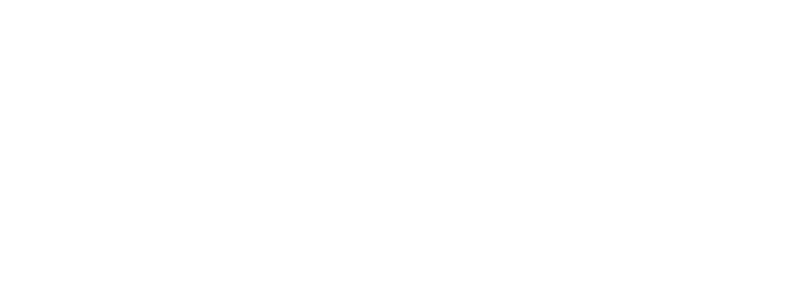
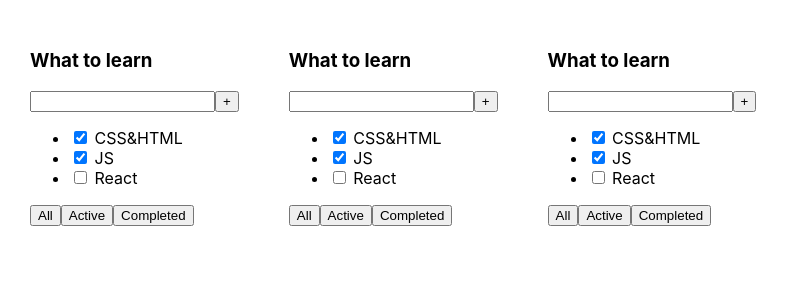
Before and after one commit to DerkachevskyiArtem/Todolist, a React (Create React App) app: page / in a window 1280 px wide. Shown: the top 300 px of the page, without its empty margins (0-789 px from the left). Built offline with nearby package versions, Linux system fonts and the light colour scheme.

Commit message:
Add component Todolist

```diff
--- a/src/App.css
+++ b/src/App.css
@@ -1,38 +1,8 @@
 .App {
-  text-align: center;
+  padding: 30px;
+  display: flex;
 }
 
-.App-logo {
-  height: 40vmin;
-  pointer-events: none;
+.App > div {
+  margin-right: 50px;
 }
-
-@media (prefers-reduced-motion: no-preference) {
-  .App-logo {
-    animation: App-logo-spin infinite 20s linear;
-  }
-}
-
-.App-header {
-  background-color: #282c34;
-  min-height: 100vh;
-  display: flex;
-  flex-direction: column;
-  align-items: center;
-  justify-content: center;
-  font-size: calc(10px + 2vmin);
-  color: white;
-}
-
-.App-link {
-  color: #61dafb;
-}
-
-@keyframes App-logo-spin {
-  from {
-    transform: rotate(0deg);
-  }
-  to {
-    transform: rotate(360deg);
-  }
-}
--- a/src/App.tsx
+++ b/src/App.tsx
@@ -1,13 +1,18 @@
 import React from 'react';
-import logo from './logo.svg';
 import './App.css';
+import {Todolist} from './Todolist';
+
 
 function App() {
   return (
-    <div className="App">
-
-    </div>
+   <div className='App'>
+     <Todolist/>
+     <Todolist/>
+     <Todolist/>
+   </div>
   );
 }
 
+
+
 export default App;
--- /dev/null
+++ b/src/Todolist.tsx
@@ -0,0 +1,23 @@
+import React from "react"
+
+export function Todolist () {
+  return (
+    <div>
+      <h3>What to learn</h3>
+      <div>
+        <input/>
+        <button>+</button>
+        </div>
+        <ul>
+          <li> <input type="checkbox" checked={true} /> <span>CSS&HTML</span></li>
+          <li> <input type="checkbox" checked={true} /> <span>JS</span></li>
+          <li> <input type="checkbox" checked={false} /> <span>React</span></li>
+        </ul>
+        <div>
+          <button>All</button>
+          <button>Active</button>
+          <button>Completed</button>
+          </div>
+    </div>
+  )
+}
```
